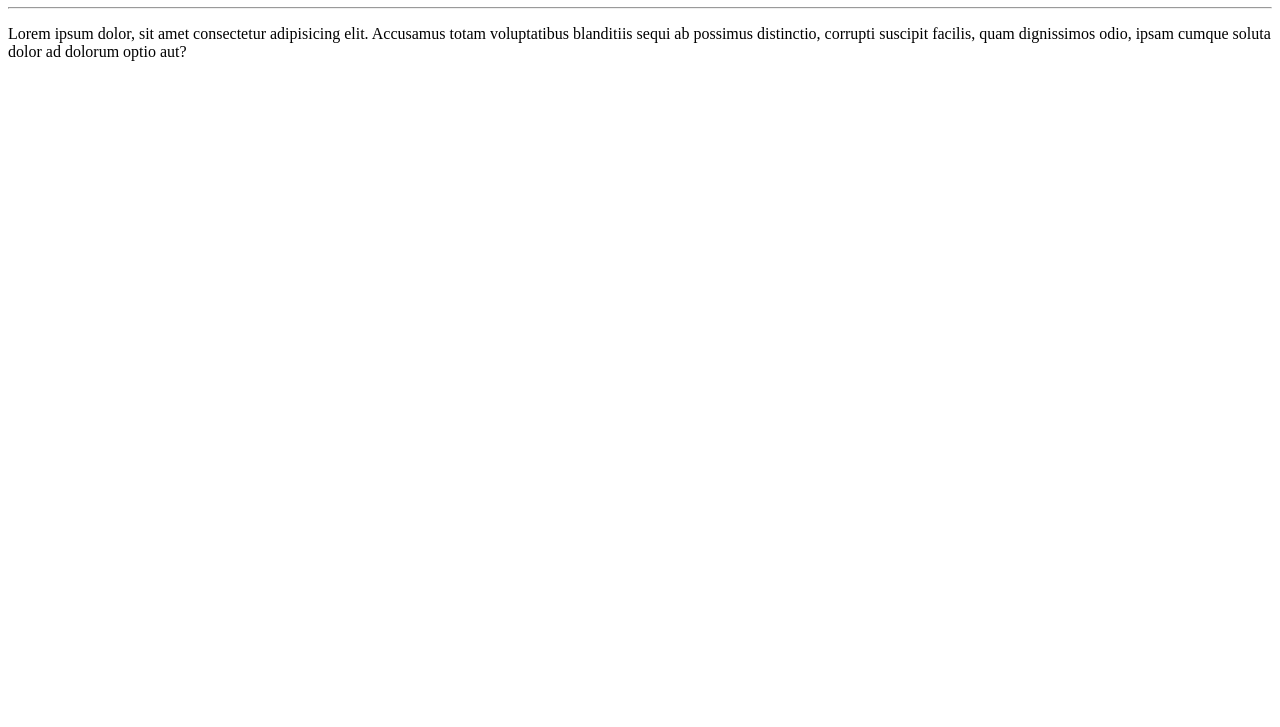
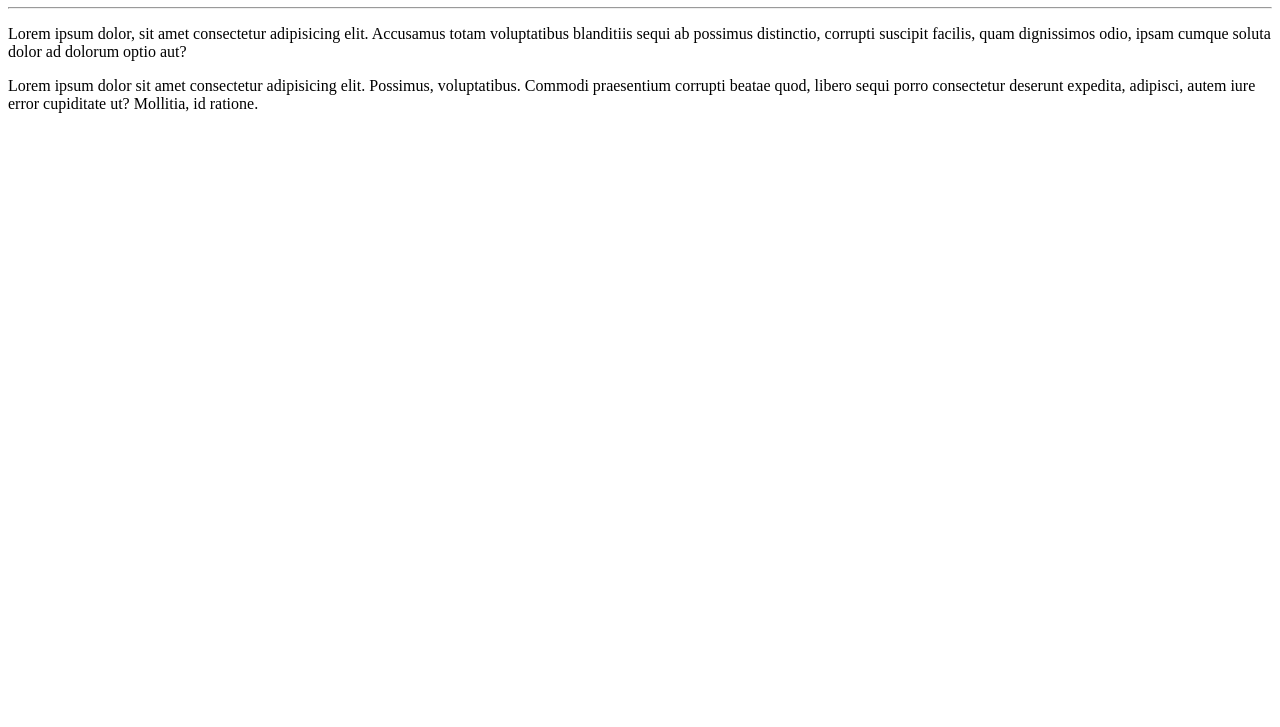
Before and after one commit to fabriciobischoff/Ola-Mundo, a plain HTML site: page site-exemplo/index.html in a window 1280 px wide. Shown: the part 73-800 px from the top of the page. Drawn offline with Linux system fonts and the light colour scheme.

Commit message:
Adicionei um parágrafo

```diff
--- a/site-exemplo/index.html
+++ b/site-exemplo/index.html
@@ -10,6 +10,7 @@
     <h1>Olá, Mundo!</h1>
     <hr>
     <p>Lorem ipsum dolor, sit amet consectetur adipisicing elit. Accusamus totam voluptatibus blanditiis sequi ab possimus distinctio, corrupti suscipit facilis, quam dignissimos odio, ipsam cumque soluta dolor ad dolorum optio aut?</p>
+    <p>Lorem ipsum dolor sit amet consectetur adipisicing elit. Possimus, voluptatibus. Commodi praesentium corrupti beatae quod, libero sequi porro consectetur deserunt expedita, adipisci, autem iure error cupiditate ut? Mollitia, id ratione.</p>
 
 </body>
 </html>
```
